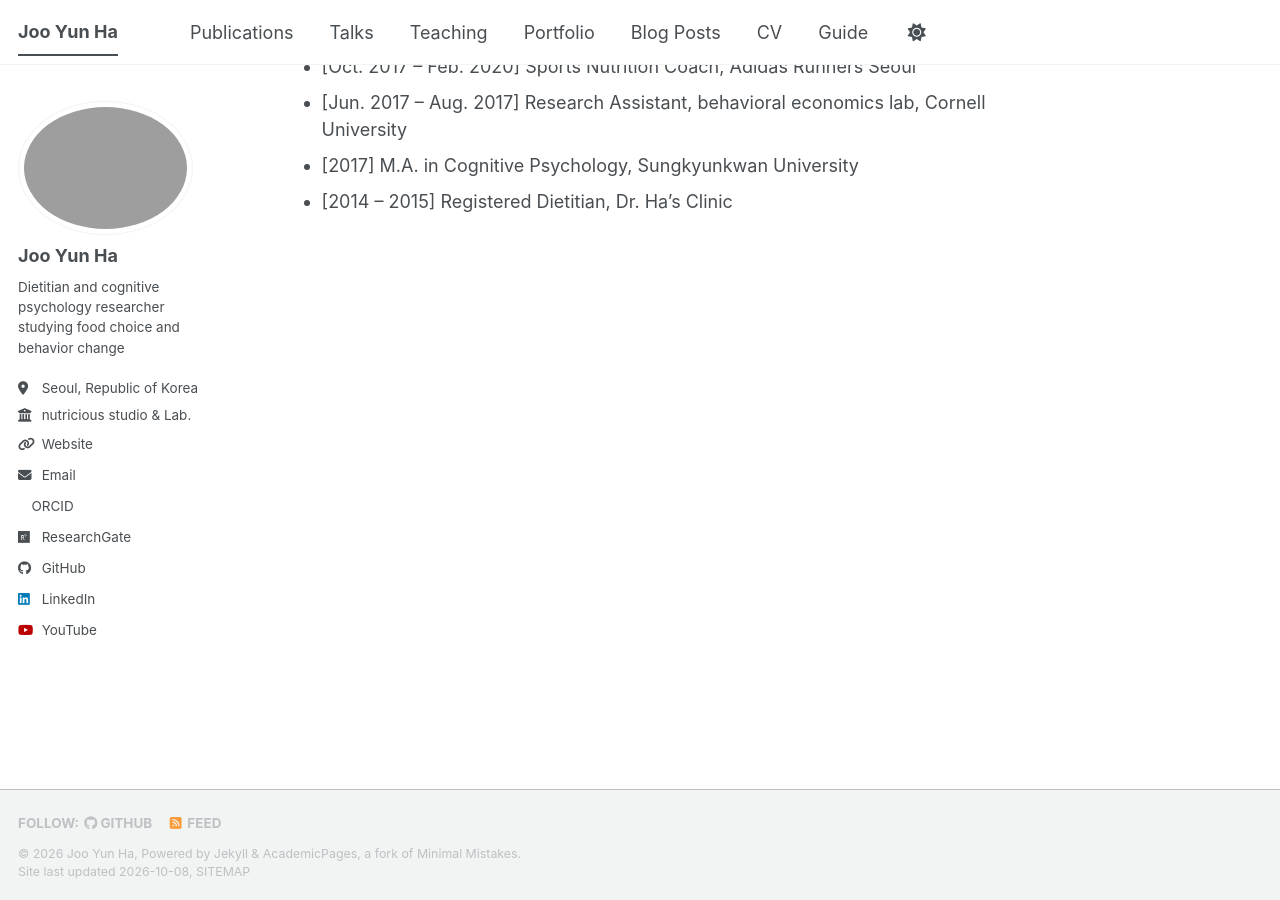
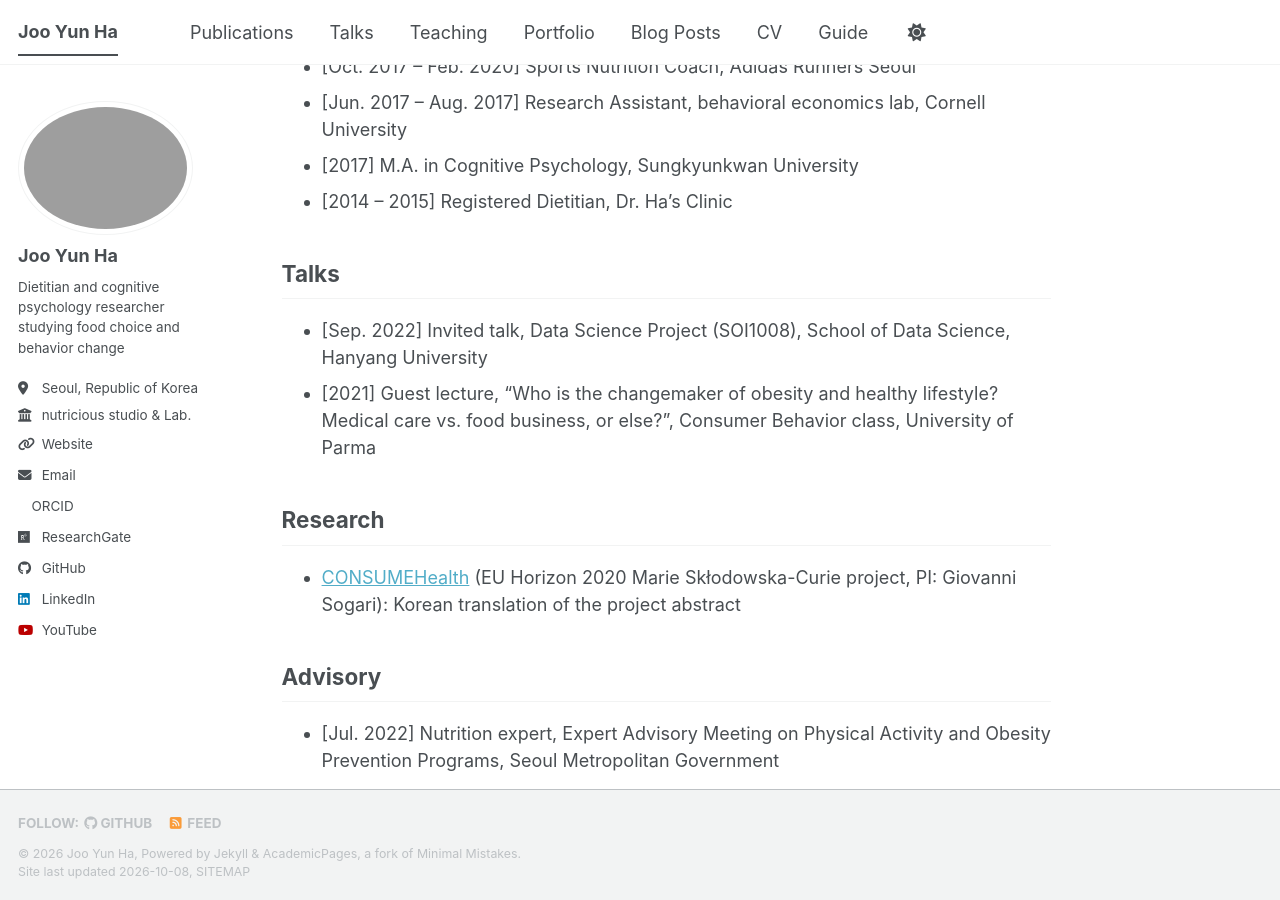
Before and after one commit to jooyunha/jooyunha.github.io, a Jekyll site: the page built from _pages/about.md, in a window 1280 px wide and 900 px high, scrolled down 896 px. Built offline with Jekyll 4.4.1, drawn with Linux system fonts in a browser that asks for light colours; a style sheet for code colours, icons or effects is not loaded.

Commit message:
Update about.md

```diff
--- a/_pages/about.md
+++ b/_pages/about.md
@@ -26,3 +26,16 @@ I hold an M.S. in Clinical Nutrition from Hanyang University and an M.A. in Cogn
 - [Jun. 2017 – Aug. 2017] Research Assistant, behavioral economics lab, Cornell University
 - [2017] M.A. in Cognitive Psychology, Sungkyunkwan University
 - [2014 – 2015] Registered Dietitian, Dr. Ha's Clinic
+
+## Talks
+
+- [Sep. 2022] Invited talk, Data Science Project (SOI1008), School of Data Science, Hanyang University
+- [2021] Guest lecture, "Who is the changemaker of obesity and healthy lifestyle? Medical care vs. food business, or else?", Consumer Behavior class, University of Parma
+
+## Research
+
+- [CONSUMEHealth](https://giovannisogari.com/consumehealth-msca-project/about-the-project/2-non-categorizzato/64-abstract-of-my-project-korean.html) (EU Horizon 2020 Marie Skłodowska-Curie project, PI: Giovanni Sogari): Korean translation of the project abstract
+
+## Advisory
+
+- [Jul. 2022] Nutrition expert, Expert Advisory Meeting on Physical Activity and Obesity Prevention Programs, Seoul Metropolitan Government
```
